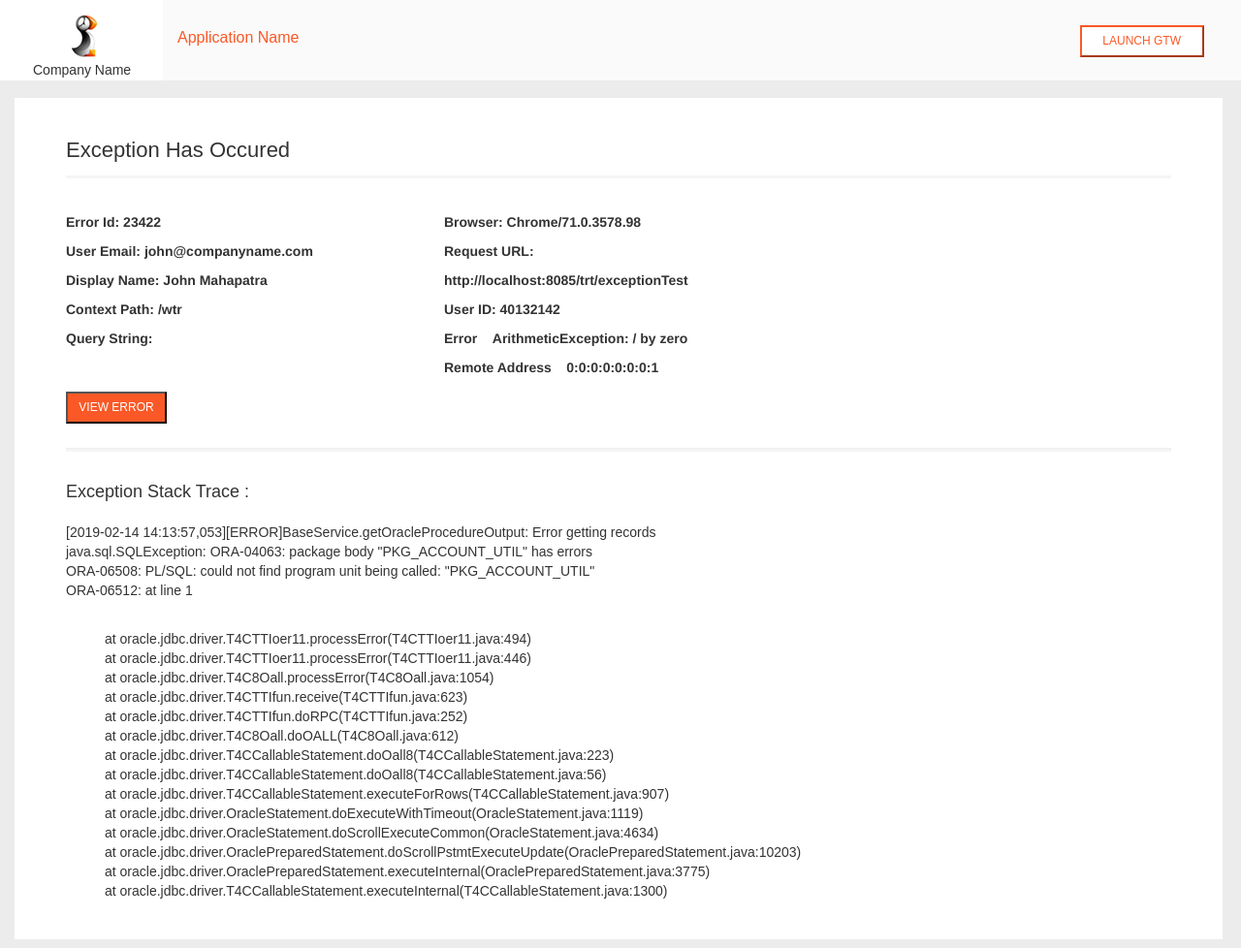
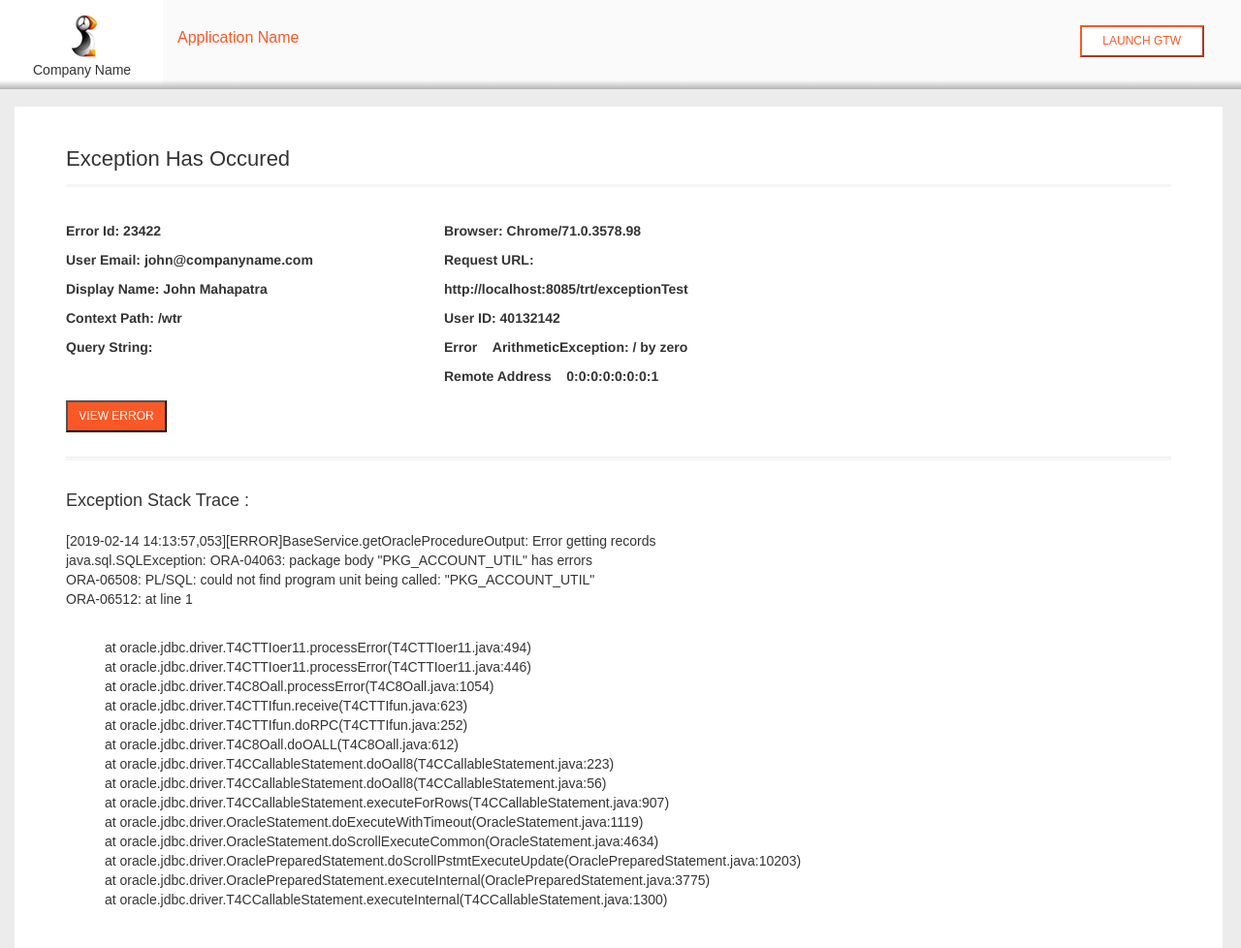
Before and after one commit to lakshmigeethika/psdtohtml, a plain HTML site: page index.html in a window 1280 px wide. Shown: the top 978 px of the page at 97% size. Drawn offline with nearby package versions, Linux system fonts and the light colour scheme.

Commit message:
Added linear gradient for header

```diff
--- a/assets/styles.css
+++ b/assets/styles.css
@@ -3,7 +3,8 @@ body{
     font-family: Arial;
 }
 .header{
-    background: #fafafa;
+    background: #fafafa
+    linear-gradient(0deg, #b6b5b5, transparent 10%) bottom;
 
 
 }
@@ -24,9 +25,9 @@ body{
     position: relative;
 }
 .logo{
-    background: #ffffff;
+    background: #ffffff  linear-gradient(0deg, #b6b5b5, transparent 10%) bottom;;
     width: 183px;
-    height: 83px;
+    //height: 83px;
     display: flex;
     justify-content: flex-start;
 }
```
